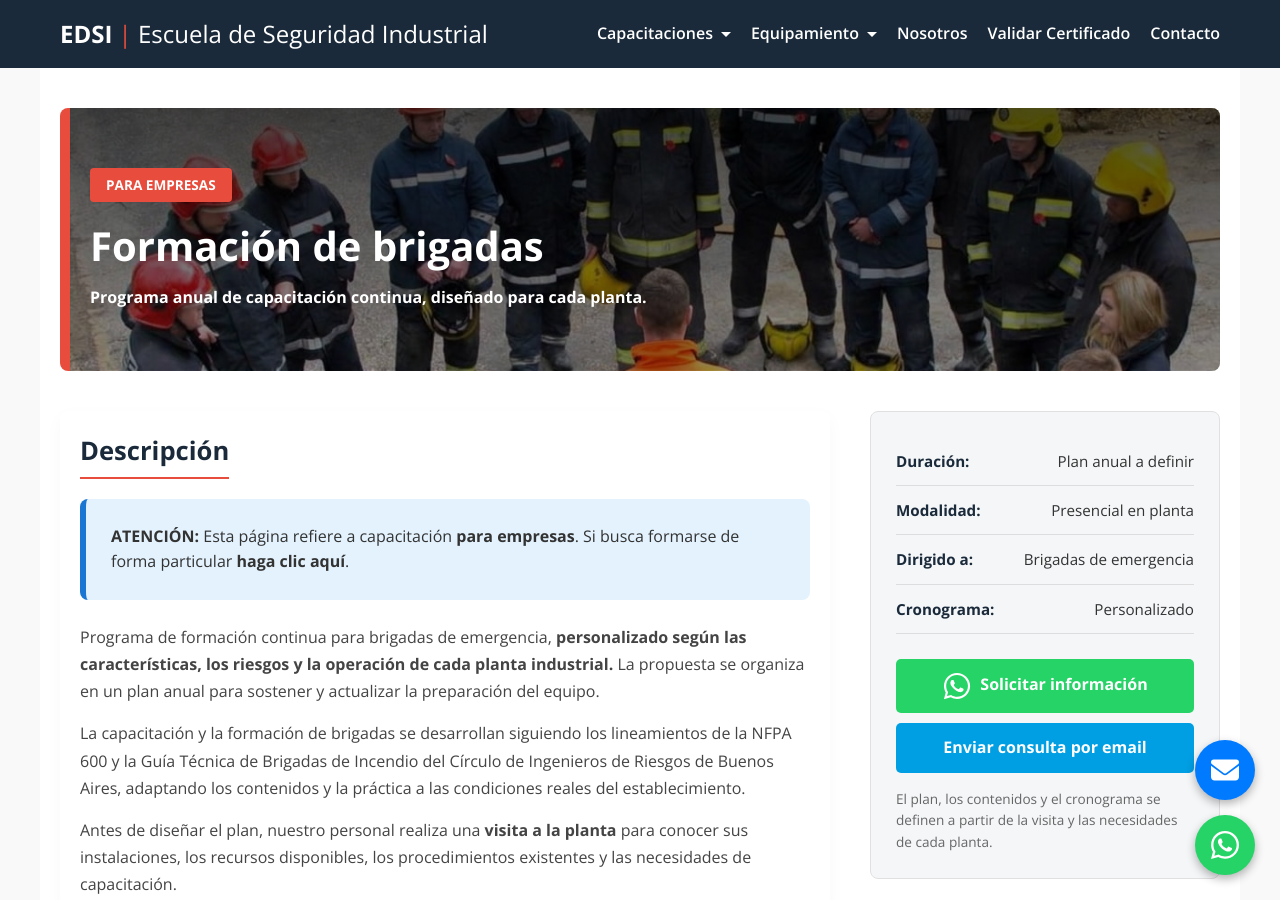
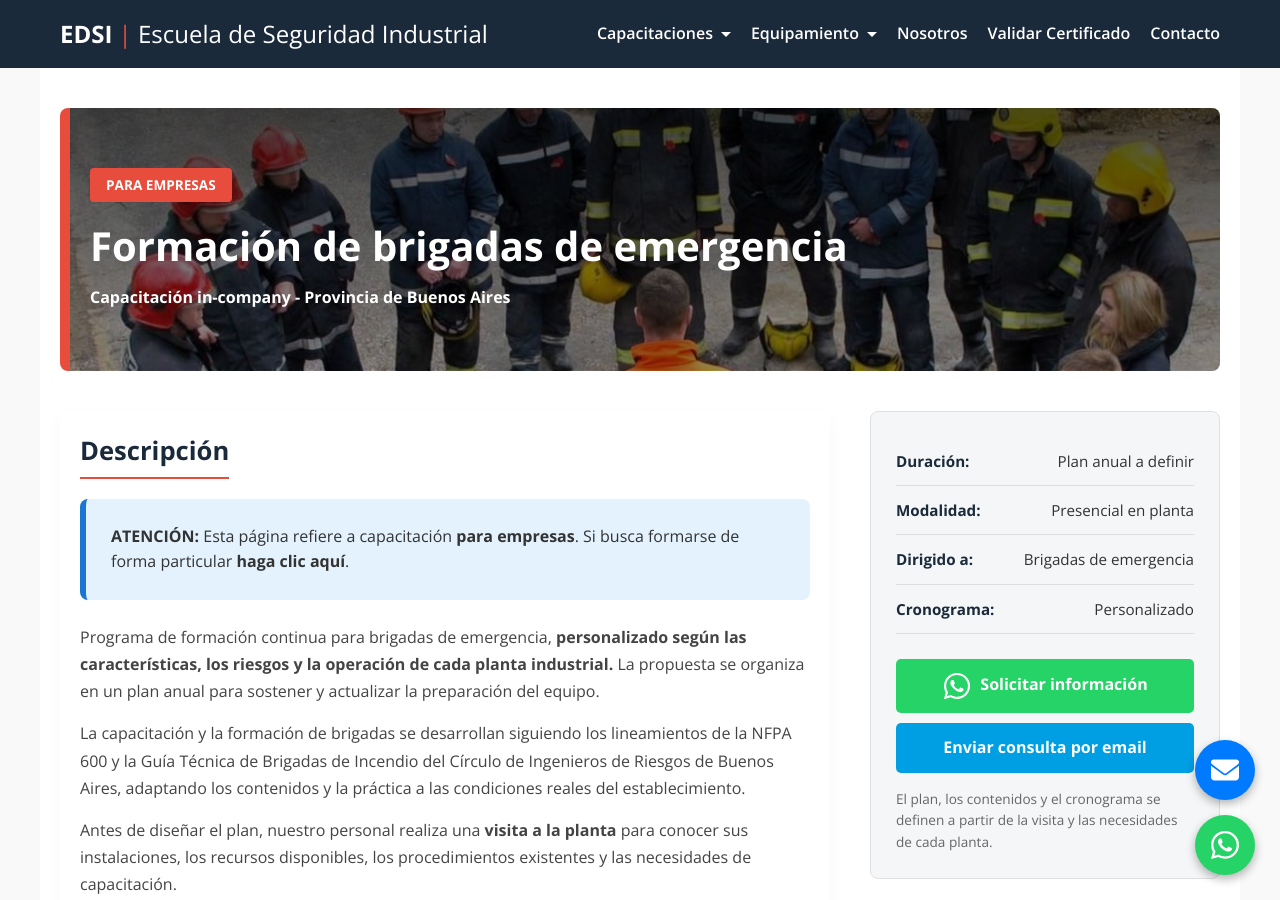
Before and after one commit to martov1/EDSI-nuevo-sitio, a Jekyll site: the page built from empresas/formacion-integral-brigadas.html, in a window 1280 px wide and 900 px high. Built offline with Jekyll 4.4.1, drawn with Linux system fonts in a browser that asks for light colours.

Commit message:
mejoras de copy

```diff
--- a/_config.yml
+++ b/_config.yml
@@ -1,5 +1,5 @@
 # Identidad del sitio
-title: EDSI - Escuela de Seguridad Industrial
+title: EDSI
 description: Capacitación en seguridad industrial, combate de incendios, brigadas, autoelevadores (Res. 960/2015) y primeros auxilios. Cursos presenciales para empresas y virtuales para particulares en Buenos Aires.
 url: "https://www.edsi.com.ar"
 baseurl: ""
--- a/empresas/formacion-integral-brigadas.html
+++ b/empresas/formacion-integral-brigadas.html
@@ -13,9 +13,9 @@ redirect_from:
 <main class="course-page container">
   <div class="hero-course hero-course-combate">
     <span class="tag-corporativo">Para Empresas</span>
-    <h1>Formación de brigadas</h1>
+    <h1>Formación de brigadas de emergencia</h1>
     <p>
-      <b>Programa anual de capacitación continua, diseñado para cada planta.</b>
+      <b>Capacitación in-company - Provincia de Buenos Aires</b>
     </p>
   </div>
 
```
